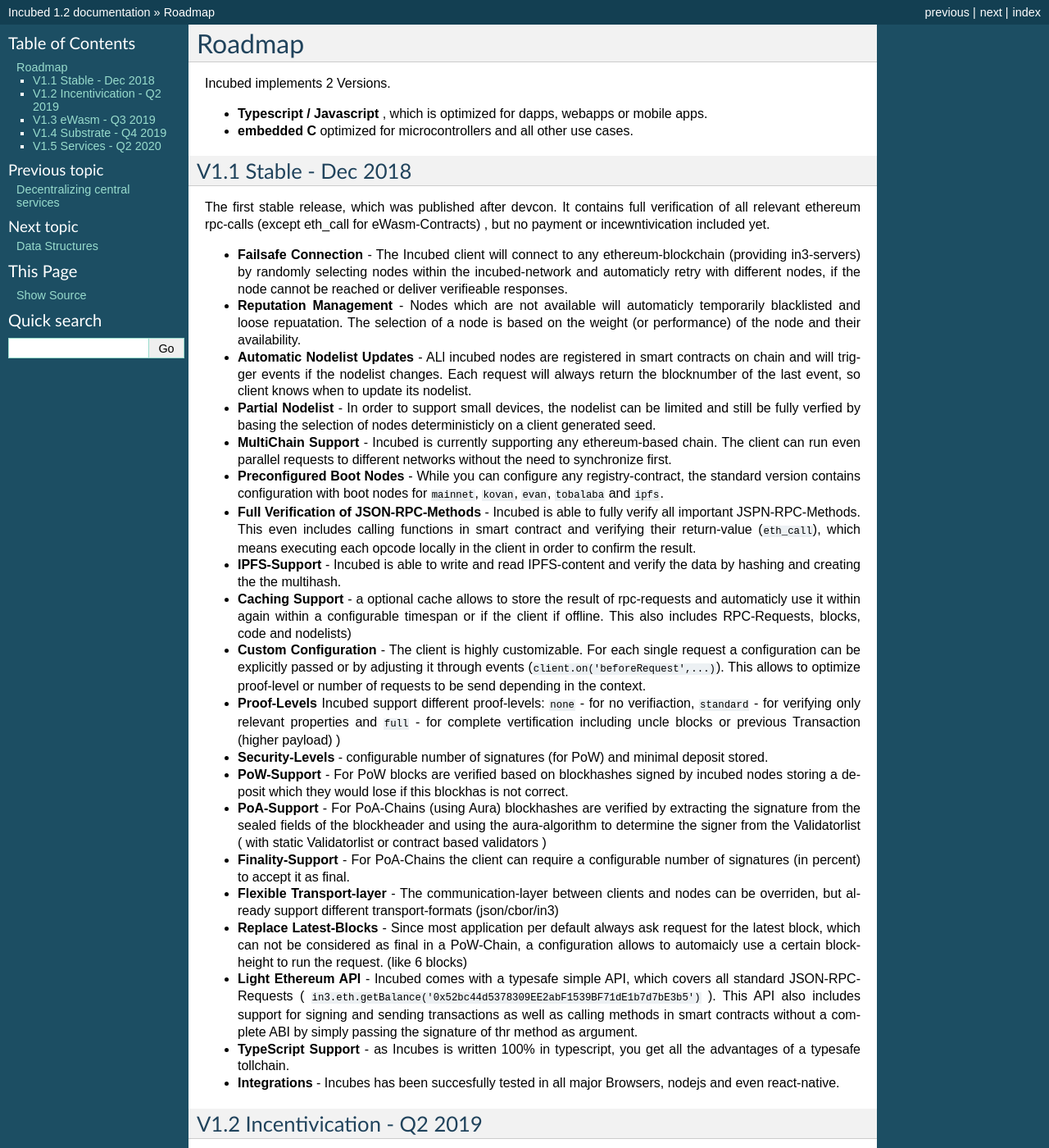
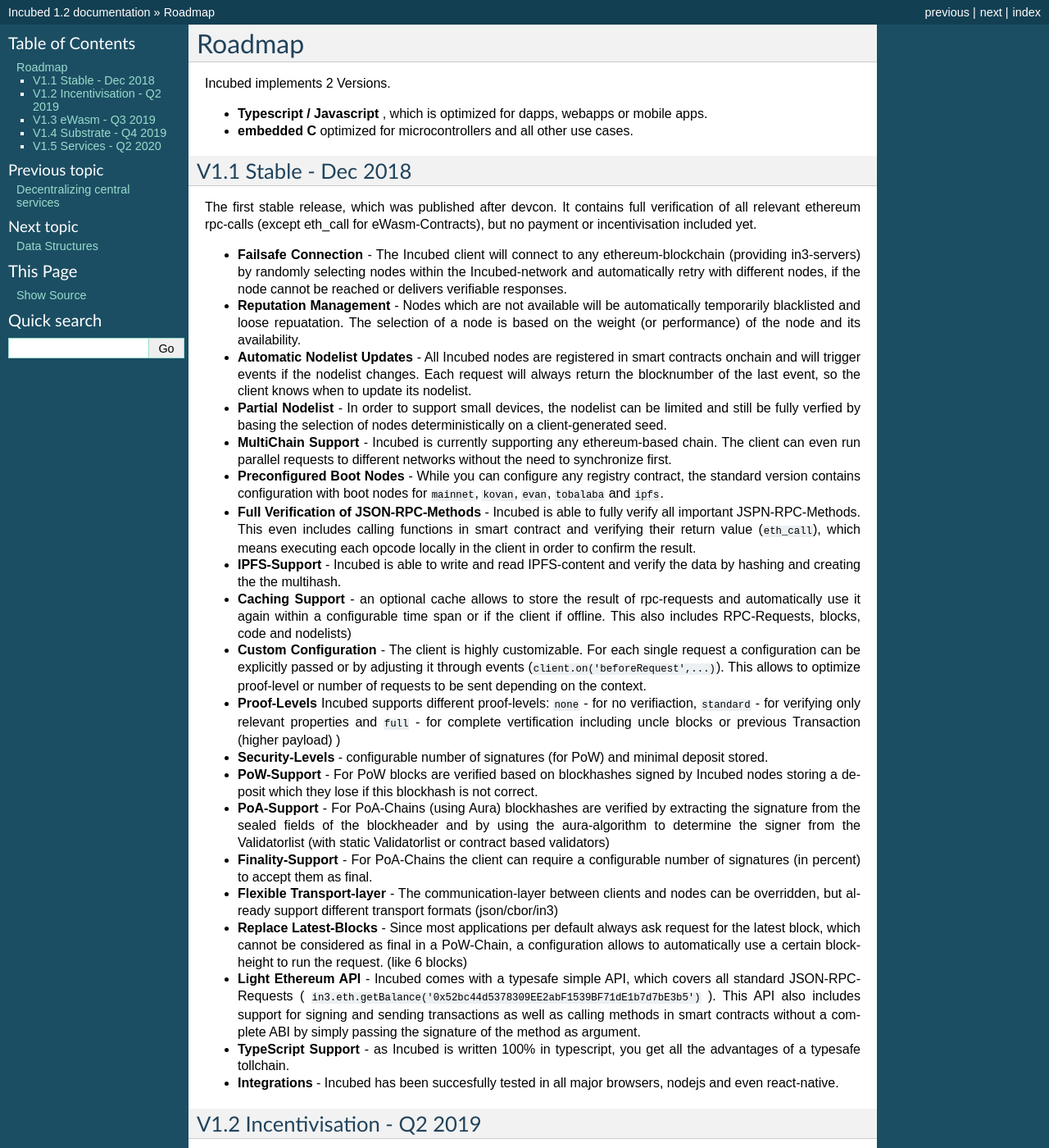
Before and after one commit to blockchainsllc/in3-legacy, a Sphinx documentation site: the page built from docs/milestones.md, in a window 1280 px wide and 1400 px high. Shown: the whole window at 82% size. Built offline with Sphinx 7.4.7, drawn with Linux system fonts in a browser that asks for light colours; pages that are not in the unit, such as notebooks, are missing from menus; some of the changed text lies outside the part shown.

Commit message:
Update milestones.md

```diff
--- a/docs/milestones.md
+++ b/docs/milestones.md
@@ -6,40 +6,40 @@
 
 ## V1.1 Stable - Dec 2018
 
-The first stable release, which was published after devcon. It contains full verification of all relevant ethereum rpc-calls (except eth_call for eWasm-Contracts) , but no payment or incewntivication included yet.
+The first stable release, which was published after devcon. It contains full verification of all relevant ethereum rpc-calls (except eth_call for eWasm-Contracts), but no payment or incentivisation included yet.
 
-- **Failsafe Connection** - The Incubed client will connect to any ethereum-blockchain (providing in3-servers) by randomly selecting nodes within the incubed-network and automaticly retry with different nodes, if the node cannot be reached or deliver verifieable responses.
-- **Reputation Management** - Nodes which are not available will automaticly temporarily blacklisted and loose repuatation. The selection of a node is based on the weight (or performance) of the node and their availability.
-- **Automatic Nodelist Updates** - ALl incubed nodes are registered in smart contracts on chain and will trigger events if the nodelist changes. Each request will always return the blocknumber of the last event, so client knows when to update its nodelist.
-- **Partial Nodelist** - In order to support small devices, the nodelist can be limited and still be fully verfied by basing the selection of nodes deterministicly on a client generated seed.
-- **MultiChain Support** - Incubed is currently supporting any ethereum-based chain. The client can run even parallel requests to different networks without the need to synchronize first.
-- **Preconfigured Boot Nodes** - While you can configure any registry-contract, the standard version contains configuration with boot nodes for `mainnet`, `kovan`, `evan`, `tobalaba` and `ipfs`.
-- **Full Verification of JSON-RPC-Methods** - Incubed is able to fully verify all important JSPN-RPC-Methods. This even includes calling functions in smart contract and verifying their return-value (`eth_call`), which means executing each opcode locally in the client in order to confirm the result.
+- **Failsafe Connection** - The Incubed client will connect to any ethereum-blockchain (providing in3-servers) by randomly selecting nodes within the Incubed-network and automatically retry with different nodes, if the node cannot be reached or delivers verifiable responses.
+- **Reputation Management** - Nodes which are not available will be automatically temporarily blacklisted and loose repuatation. The selection of a node is based on the weight (or performance) of the node and its availability.
+- **Automatic Nodelist Updates** - All Incubed nodes are registered in smart contracts onchain and will trigger events if the nodelist changes. Each request will always return the blocknumber of the last event, so the client knows when to update its nodelist.
+- **Partial Nodelist** - In order to support small devices, the nodelist can be limited and still be fully verfied by basing the selection of nodes deterministically on a client-generated seed.
+- **MultiChain Support** - Incubed is currently supporting any ethereum-based chain. The client can even run parallel requests to different networks without the need to synchronize first.
+- **Preconfigured Boot Nodes** - While you can configure any registry contract, the standard version contains configuration with boot nodes for `mainnet`, `kovan`, `evan`, `tobalaba` and `ipfs`.
+- **Full Verification of JSON-RPC-Methods** - Incubed is able to fully verify all important JSPN-RPC-Methods. This even includes calling functions in smart contract and verifying their return value (`eth_call`), which means executing each opcode locally in the client in order to confirm the result.
 - **IPFS-Support** - Incubed is able to write and read IPFS-content and verify the data by hashing and creating the the multihash.
-- **Caching Support** - a optional cache allows to store the result of rpc-requests and automaticly use it within again within a configurable timespan or if the client if offline. This also includes RPC-Requests, blocks, code and nodelists)
-- **Custom Configuration** - The client is highly customizable. For each single request a configuration can be explicitly passed or by adjusting it through events (`client.on('beforeRequest',...)`). This allows  to optimize proof-level or number of requests to be send depending in the context.
-- **Proof-Levels** Incubed support different proof-levels: `none` -  for no verifiaction, `standard` - for verifying only relevant properties and  `full` - for complete vertification including uncle blocks or previous Transaction (higher payload) )
+- **Caching Support** - an optional cache allows to store the result of rpc-requests and automatically use it again within a configurable time span or if the client if offline. This also includes RPC-Requests, blocks, code and nodelists)
+- **Custom Configuration** - The client is highly customizable. For each single request a configuration can be explicitly passed or by adjusting it through events (`client.on('beforeRequest',...)`). This allows  to optimize proof-level or number of requests to be sent depending on the context.
+- **Proof-Levels** Incubed supports different proof-levels: `none` -  for no verifiaction, `standard` - for verifying only relevant properties and  `full` - for complete vertification including uncle blocks or previous Transaction (higher payload) )
 - **Security-Levels** - configurable number of signatures (for PoW) and minimal deposit stored.
-- **PoW-Support** - For PoW blocks are verified based on blockhashes signed by incubed nodes storing a deposit which they would lose if this blockhas is not correct.
-- **PoA-Support** - For PoA-Chains (using Aura) blockhashes are verified by extracting the signature from the sealed fields of the blockheader and using the aura-algorithm to determine the signer from the Validatorlist ( with static Validatorlist or contract based validators )
-- **Finality-Support** - For PoA-Chains the client can require a configurable number of signatures (in percent) to accept it as final.
-- **Flexible Transport-layer** - The communication-layer between clients and nodes can be overriden, but already support different transport-formats (json/cbor/in3)
-- **Replace Latest-Blocks** - Since most application per default always ask request for the latest block, which can not be considered as final in a PoW-Chain, a configuration allows to automaicly use a certain blockheight to run the request. (like 6 blocks)
-- **Light Ethereum API** - Incubed comes with a typesafe simple API, which covers all standard JSON-RPC-Requests ( `in3.eth.getBalance('0x52bc44d5378309EE2abF1539BF71dE1b7d7bE3b5')` ). This API also includes support for signing and sending transactions as well as calling methods in smart contracts without a complete ABI by simply passing the signature of thr method as argument.
-- **TypeScript Support** - as Incubes is written 100% in typescript, you get all the advantages of a typesafe tollchain.
-- **Integrations** -  Incubes has been succesfully tested in all major Browsers, nodejs and even react-native.
+- **PoW-Support** - For PoW blocks are verified based on blockhashes signed by Incubed nodes storing a deposit which they lose if this blockhash is not correct.
+- **PoA-Support** - For PoA-Chains (using Aura) blockhashes are verified by extracting the signature from the sealed fields of the blockheader and by using the aura-algorithm to determine the signer from the Validatorlist (with static Validatorlist or contract based validators)
+- **Finality-Support** - For PoA-Chains the client can require a configurable number of signatures (in percent) to accept them as final.
+- **Flexible Transport-layer** - The communication-layer between clients and nodes can be overridden, but already support different transport formats (json/cbor/in3)
+- **Replace Latest-Blocks** - Since most applications per default always ask request for the latest block, which cannot be considered as final in a PoW-Chain, a configuration allows to automatically use a certain blockheight to run the request. (like 6 blocks)
+- **Light Ethereum API** - Incubed comes with a typesafe simple API, which covers all standard JSON-RPC-Requests ( `in3.eth.getBalance('0x52bc44d5378309EE2abF1539BF71dE1b7d7bE3b5')` ). This API also includes support for signing and sending transactions as well as calling methods in smart contracts without a complete ABI by simply passing the signature of the method as argument.
+- **TypeScript Support** - as Incubed is written 100% in typescript, you get all the advantages of a typesafe tollchain.
+- **Integrations** -  Incubed has been succesfully tested in all major browsers, nodejs and even react-native.
 
-## V1.2 Incentivication - Q2 2019
+## V1.2 Incentivisation - Q2 2019
 
-This Release will introduce the Incentivication-Layer, which should help tp provide more nodes to create the decntralized Network.
+This release will introduce the Incentivisation-Layer, which should help provide more nodes to create the decentralized Network.
 
 - **PoA Clique** - Support Clique PoA to verify Blockheader.
-- **Signed Requests** - Incubed supports the Incentivication-Layer which requires signed requests in order to assign client-request to certain nodes.
+- **Signed Requests** - Incubed supports the Incentivisation-Layer which requires signed requests in order to assign client requests to certain nodes.
 - **Network-Balancing** - Nodes will balance the Network based on Load and Reputation.
 
 ## V1.3 eWasm - Q3 2019
 
-For `eth_call`-Verification the client and Server must be able to execute the code. This release adds the ability to also
+For `eth_call`-Verification the client and server must be able to execute the code. This release adds the ability to also
 
 - **eWasm** - Support eWasm Contracts in eth_casll.
 
@@ -52,4 +52,4 @@
 
 ## V1.5 Services - Q2 2020
 
-Generic Interface for any deterministic Service ( as docker-container ) to be decentralized and verified.
+Generic Interface for any deterministic Service (as docker-container) to be decentralized and verified.
```
